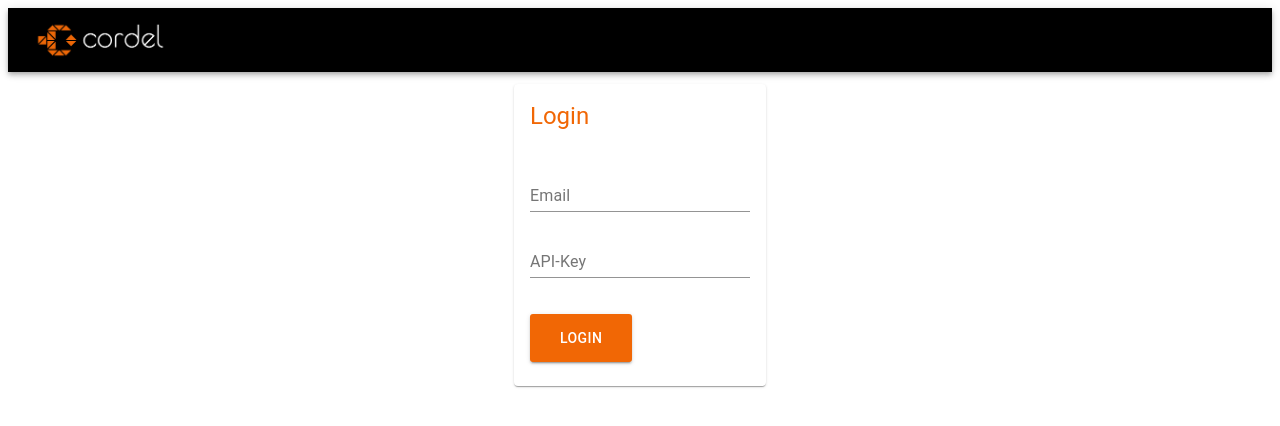
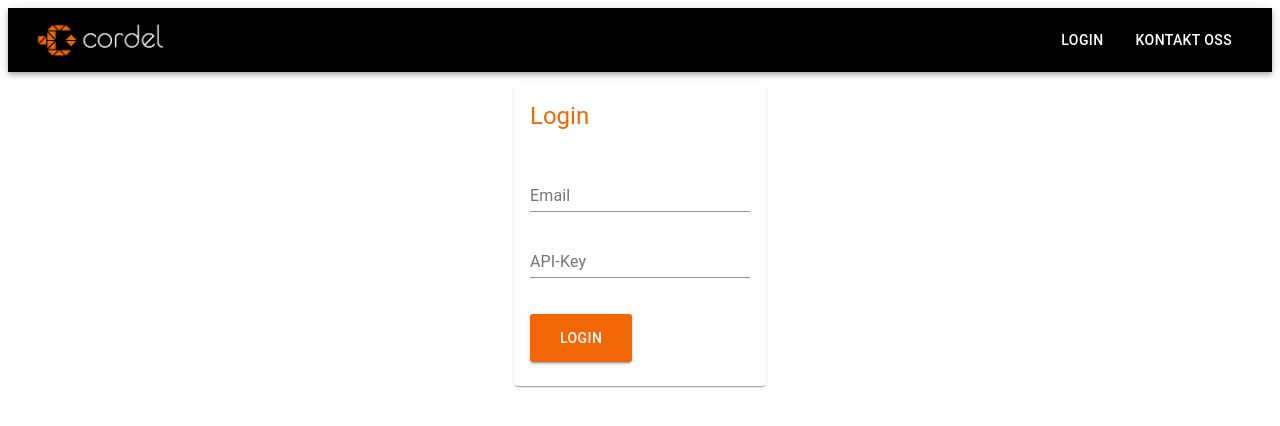
Before and after one commit to Database-Warehouse-Bachlor/PoC-Website, a React (Create React App) app in the folder pocwebsite/: page / in a window 1280 px wide. Shown: the top 426 px of the page. Built offline with nearby package versions, Linux system fonts and the light colour scheme.

Commit message:
Button colors fixed

```diff
--- a/pocwebsite/src/Header.tsx
+++ b/pocwebsite/src/Header.tsx
@@ -36,9 +36,13 @@ const useStyles = makeStyles((theme: Theme) =>
       marginRight: '10px'
     },
     pcButtons: {
+      color: "white",
+      backgroundColor: "black",
+    },
+    buttonGrid: {
       display: "flex",
       flex: 1,
-    },
+    }
   })
 );
 
@@ -121,11 +125,11 @@ const Header: React.FC<Props> = ({ history }) => {
                 </Menu>
               </>
             ) : (
-              <div className={classes.pcButtons}>
+              <div className={classes.buttonContainer}>
                 {pageLinks.map((pageLink) => {
                   const { pageTitle, pageURL } = pageLink;
                   return (
-                    <Button onClick={() => handleMenuClick(pageURL)}>
+                    <Button variant="contained" onClick={() => handleMenuClick(pageURL)} className={classes.pcButtons}>
                       {pageTitle}
                     </Button>
                   );
```
